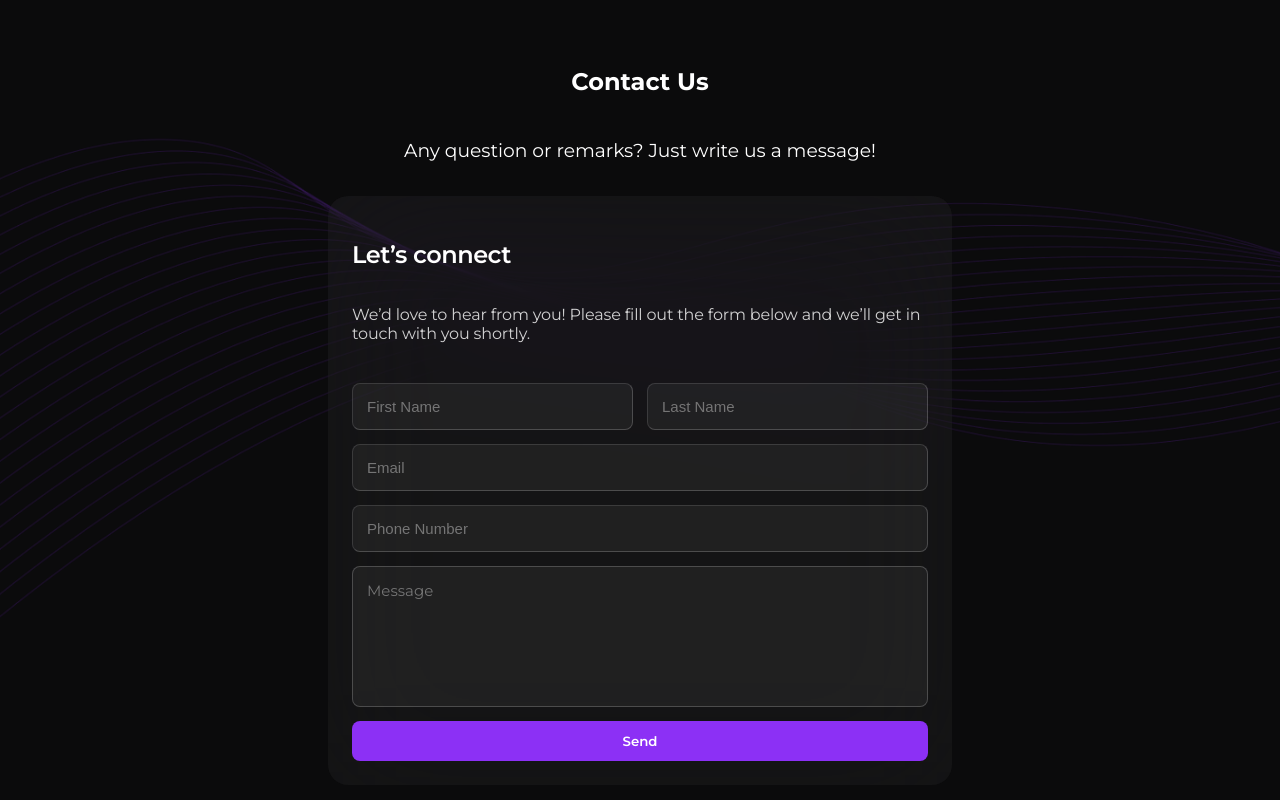
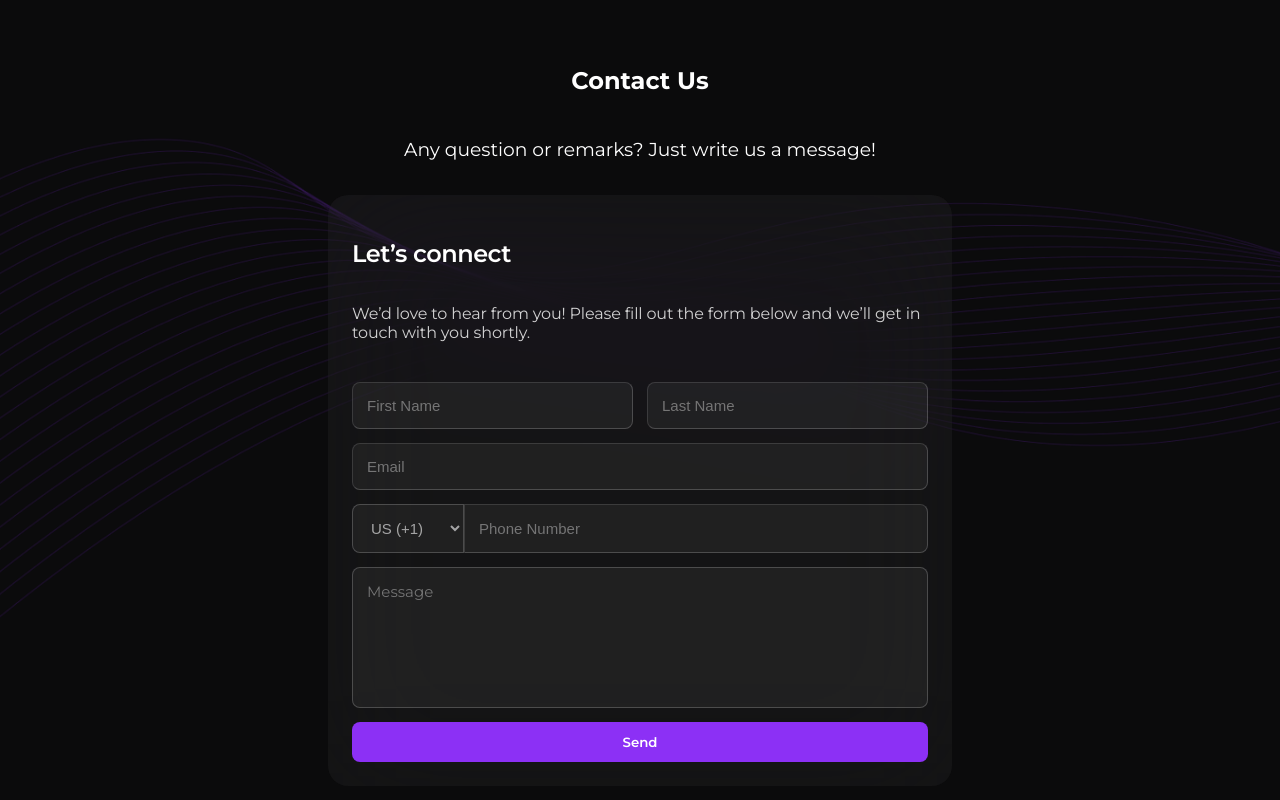
Before and after one commit to 0xSimbaDev/gilliozdreamlabs, a Next.js app: page / in a window 1280 px wide. Shown: the part 4195-4995 px from the top of the page. Built offline with nearby package versions, Linux system fonts and the light colour scheme.

Commit message:
Add Country Code in Contact Form

```diff
--- a/components/ContactForm.tsx
+++ b/components/ContactForm.tsx
@@ -1,6 +1,21 @@
 import { useState } from 'react';
 import { useLanguage } from '../context/LanguageContext';
 import { Language } from '../types';
+
+const countryCodes = [
+  { code: "+1", label: { ENG: "US", FR: "États-Unis" } },
+  { code: "+33", label: { ENG: "FR", FR: "France" } },
+  { code: "+44", label: { ENG: "UK", FR: "Royaume-Uni" } },
+  { code: "+49", label: { ENG: "DE", FR: "Allemagne" } },
+  { code: "+81", label: { ENG: "JP", FR: "Japon" } },
+  { code: "+86", label: { ENG: "CN", FR: "Chine" } },
+  { code: "+61", label: { ENG: "AU", FR: "Australie" } },
+  { code: "+91", label: { ENG: "IN", FR: "Inde" } },
+  { code: "+55", label: { ENG: "BR", FR: "Brésil" } },
+  { code: "+7", label: { ENG: "RU", FR: "Russie" } },
+  { code: "+63", label: { ENG: "PH", FR: "Philippines" } },
+  { code: "+65", label: { ENG: "SG", FR: "Singapour" } },
+];
 
 const ContactForm = () => {
   const [formData, setFormData] = useState({
@@ -8,6 +23,7 @@ const ContactForm = () => {
     last_name: '',
     email: '',
     phone_number: '',
+    country_code: '+1',
     message: '',
   });
 
@@ -44,6 +60,11 @@ const ContactForm = () => {
     setFormData({ ...formData, [name]: value });
   };
 
+  const handleSelectChange: React.ChangeEventHandler<HTMLSelectElement> = (e) => {
+    const { name, value } = e.target;
+    setFormData({ ...formData, [name]: value });
+  }
+
   const handleSubmit = async (e: React.FormEvent<HTMLFormElement>) => {
     e.preventDefault();
 
@@ -57,7 +78,7 @@ const ContactForm = () => {
 
     if (response.ok) {
       alert('Contact information submitted successfully.');
-      setFormData({ first_name: '', last_name: '', email: '', phone_number: '', message: '' });
+      setFormData({ first_name: '', last_name: '', email: '', phone_number: '',country_code: '+1',  message: '' });
     } else {
       alert('An error occurred while submitting the contact information.');
     }
@@ -94,8 +115,25 @@ const ContactForm = () => {
         onChange={handleChange}
         required
       />
+      <div className="flex">
+        <select
+          className="border-gray-700 border text-mini bg-gray-600 rounded-l-lg p-3.5 text-gray-500 focus:outline-none"
+          name="country_code"
+          value={formData.country_code}
+          onChange={handleSelectChange}
+        >
+          {countryCodes.map((country) => (
+            <option
+              key={country.code}
+              value={country.code}
+              className="bg-gray-700 text-gray-200"
+            >
+              {country.label[language]} ({country.code})
+          </option>
+          ))}
+        </select>
         <input
-        className="border-gray-700 border text-mini bg-gray-600 w-auto rounded-lg p-3.5 text-gray-500 focus:outline-none"
+          className="border-gray-700 border text-mini bg-gray-600 w-full rounded-r-lg p-3.5 text-gray-500 focus:outline-none"
           name="phone_number"
           placeholder={translations[language].phoneNumber}
           type="text"
@@ -103,6 +141,7 @@ const ContactForm = () => {
           onChange={handleChange}
           required
         />
+      </div>
       <textarea
         className="border-gray-700 border bg-gray-600 font-montserrat text-mini h-[111px] w-auto rounded-lg p-3.5 text-gray-500 focus:outline-none resize-none"
         name="message"
```
Lines whose indentation alone changed are shown as unchanged.
